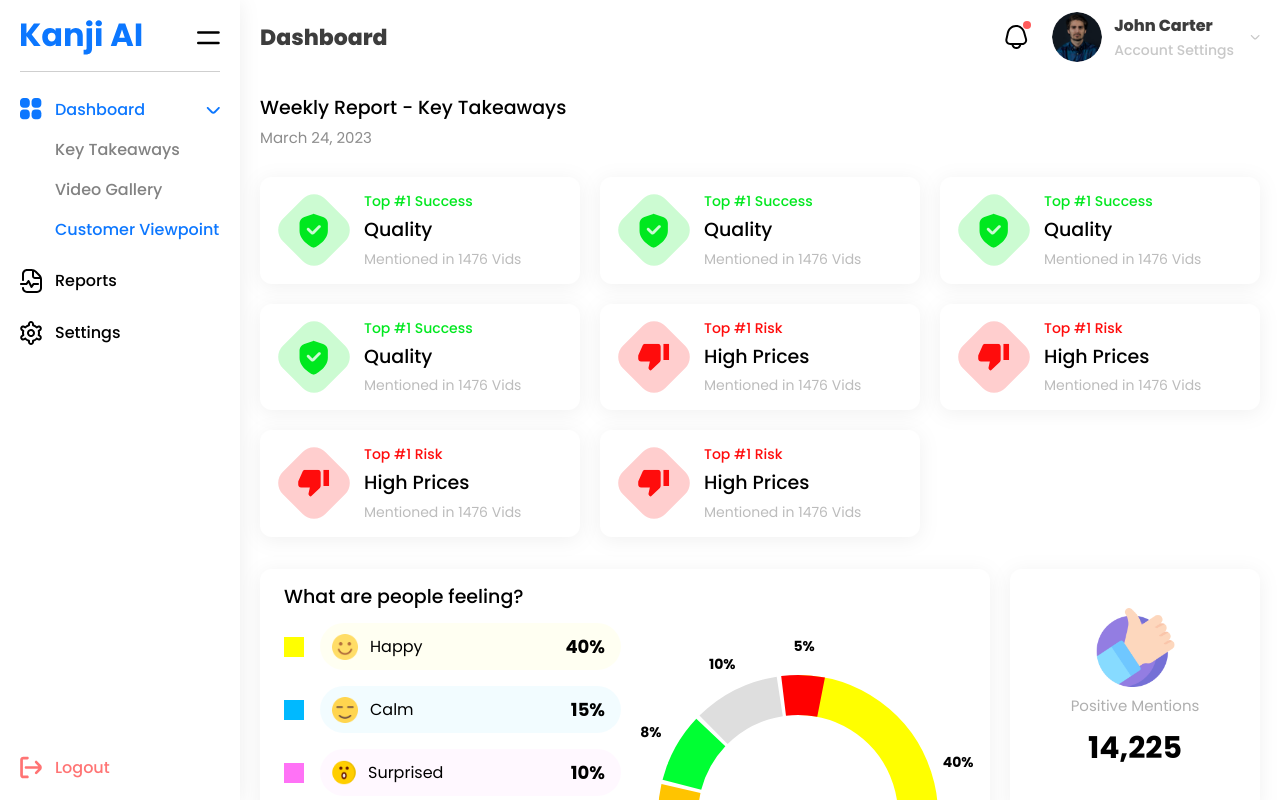
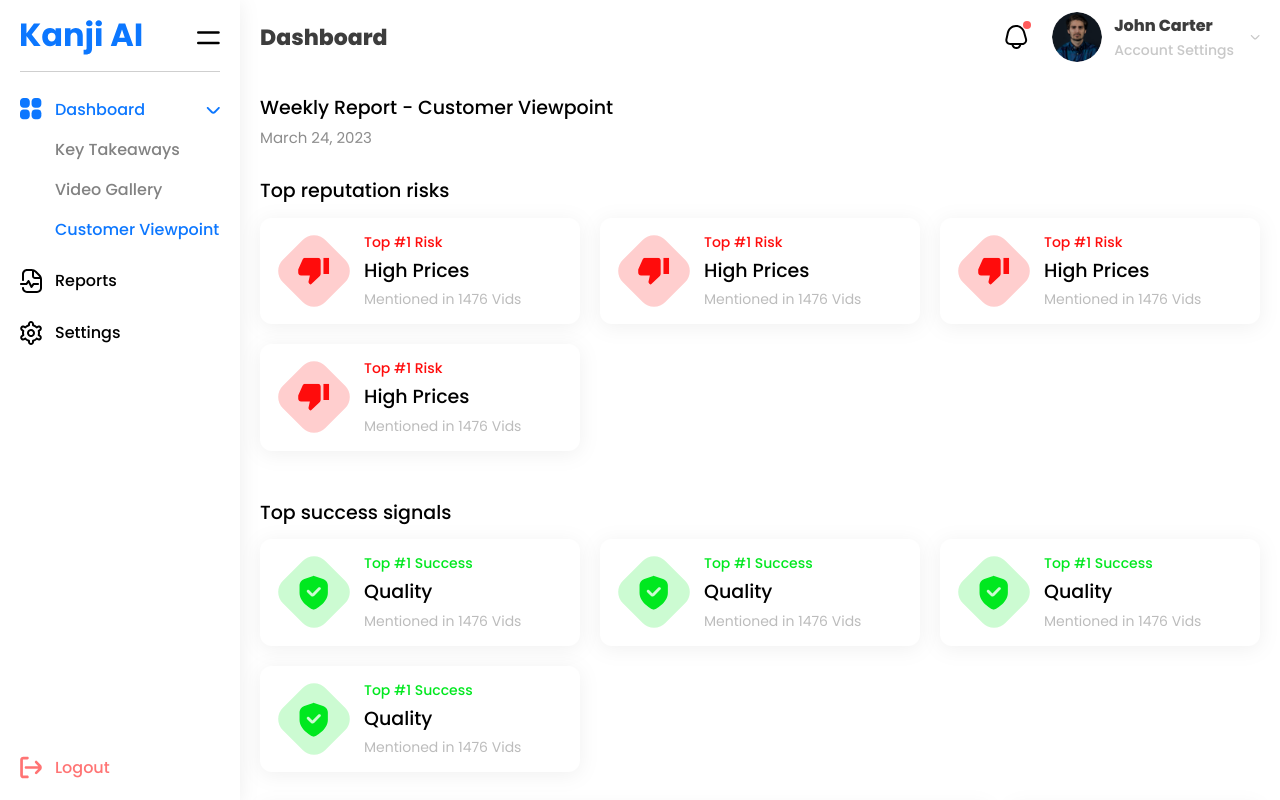
Before and after one commit to sulaimanwebdev/Kanji-AI, a React (Create React App) app: page /dashboard/customer-viewpoint in a window 1280 px wide. Shown: the top 800 px of the page. Built offline with nearby package versions, Linux system fonts and the light colour scheme.

Commit message:
Changes added. All set and done

```diff
--- a/src/components/Chart.js
+++ b/src/components/Chart.js
@@ -1,10 +1,10 @@
 
 const Chart = ({data}) => {
-  const chartSize = 300; // Size of the circular chart
+  const chartSize = window.innerWidth > 800 ? 300 : window.innerWidth > 362 ? 200 : 150; // Size of the circular chart
   const center = chartSize / 2; // Center point of the chart
   const radius = chartSize / 2 - 30; // Radius of the chart (adjusted for padding and section size)
   const gapAngle = 1.85; // Angle in degrees for the gap between sections
-  const strokeWidth = 40; // Width of the chart stroke
+  const strokeWidth = window.innerWidth > 800 ? 40 : window.innerWidth > 362 ? 30 : 20; // Width of the chart stroke
   const textOffset = 15; // Offset for spacing between text and chart
 
   // Calculate the starting angle and end angle for each data point
--- a/src/components/Skeletons/CustomerViewpoint.js
+++ b/src/components/Skeletons/CustomerViewpoint.js
@@ -1,7 +1,7 @@
 import Navigation from '../Navigation';
 
 const CustomerViewpoint = () => {
-   let array = [1,2,3,4,5,6,7,8,9,10]
+   let array = [1,2,3,4,5,6,7,8,9,10];
   return (
     <>
     <div>
@@ -42,9 +42,11 @@
             <div className="w-[170px] py-3 bg-[#F3F1F1] skeleton-box rounded-full"></div>
             <div className="w-[100px] py-2 bg-[#F3F1F1] skeleton-box rounded-full mt-2"></div>
 
+            <div className="mt-8">
+            <div className="w-[190px] py-3 bg-[#F3F1F1] skeleton-box rounded-full"></div>
             <div className="grid grid-cols-1 sm2:grid-cols-2 lg2:grid-cols-3 xl2:grid-cols-4 gap-5 mt-6">
                   {
-                    array.map((ele, index)=>{
+                    array.slice(0,4).map((ele, index)=>{
                       return(
                   <div key={index} className="cardShadow flex items-center gap-5 bg-white rounded-xl px-6 py-3.5 overflow-hidden">
                      <div className="flex items-center justify-center rounded-2xl bg-[#F3F1F1] skeleton-box rotate-45 w-[60px] h-[60px]"></div>
@@ -58,6 +60,30 @@
                     })
                   }
                </div>
+                 </div>
+
+
+
+                 <div className="mt-8">
+            <div className="w-[190px] py-3 bg-[#F3F1F1] skeleton-box rounded-full"></div>
+            <div className="grid grid-cols-1 sm2:grid-cols-2 lg2:grid-cols-3 xl2:grid-cols-4 gap-5 mt-6">
+                  {
+                    array.slice(0,4).map((ele, index)=>{
+                      return(
+                  <div key={index} className="cardShadow flex items-center gap-5 bg-white rounded-xl px-6 py-3.5 overflow-hidden">
+                     <div className="flex items-center justify-center rounded-2xl bg-[#F3F1F1] skeleton-box rotate-45 w-[60px] h-[60px]"></div>
+                     <div>
+                     <div className="w-[70px] rounded-full bg-[#F3F1F1] skeleton-box h-[15px] mb-2"></div>
+                     <div className="w-[130px] rounded-full bg-[#F3F1F1] skeleton-box h-[25px] mb-2"></div>
+                     <div className="w-[170px] rounded-full bg-[#F3F1F1] skeleton-box h-[15px]"></div>
+                     </div>
+                  </div>
+                      )
+                    })
+                  }
+               </div>
+                 </div>
+
 
 
                <div className="grid grid-cols-1 sm4:grid-cols-[1fr,250px] xl2:grid-cols-[1fr,300px] gap-5 mt-8">
--- a/src/components/Skeletons/KeyTakeaways.js
+++ b/src/components/Skeletons/KeyTakeaways.js
@@ -102,6 +102,27 @@
                  </div>
 
 
+                 <div className="mt-8">
+            <div className="w-[190px] py-3 bg-[#F3F1F1] skeleton-box rounded-full"></div>
+            <div className="grid grid-cols-1 sm2:grid-cols-2 lg2:grid-cols-3 xl2:grid-cols-4 gap-5 mt-6">
+                  {
+                    array.map((ele, index)=>{
+                      return(
+                  <div key={index} className="cardShadow flex items-center gap-5 bg-white rounded-xl px-6 py-3.5 overflow-hidden">
+                     <div className="flex items-center justify-center rounded-2xl bg-[#F3F1F1] skeleton-box rotate-45 w-[60px] h-[60px]"></div>
+                     <div>
+                     <div className="w-[70px] rounded-full bg-[#F3F1F1] skeleton-box h-[15px] mb-2"></div>
+                     <div className="w-[130px] rounded-full bg-[#F3F1F1] skeleton-box h-[25px] mb-2"></div>
+                     <div className="w-[170px] rounded-full bg-[#F3F1F1] skeleton-box h-[15px]"></div>
+                     </div>
+                  </div>
+                      )
+                    })
+                  }
+               </div>
+                 </div>
+
+
            </div>
 
 
--- a/src/components/Skeletons/Settings.js
+++ b/src/components/Skeletons/Settings.js
@@ -38,7 +38,6 @@
                 <div className="bg-[#F3F1F1] skeleton-box rounded-full md:min-w-[200px] md:min-h-[200px] overflow-hidden"></div>
                 <div className="w-full">
                 <div className="bg-[#F3F1F1] skeleton-box w-full rounded-md h-[60px]"></div>
-                <div className="bg-[#F3F1F1] skeleton-box w-full rounded-md h-[60px] mt-5"></div>
                 <div className="bg-[#F3F1F1] skeleton-box w-full rounded-md h-[60px] mt-5"></div>
               </div>
              </div>
--- a/src/pages/CustomerViewpoint.js
+++ b/src/pages/CustomerViewpoint.js
@@ -148,7 +148,7 @@
            </div>
 
           <div className="mt-8">
-             <div className="text-[19px] font-[500]">Weekly Report - Key Takeaways</div>
+             <div className="text-[19px] font-[500]">Weekly Report - Customer Viewpoint</div>
              <div className="text-[15px] text-not-gray mt-1">March 24, 2023</div>
 
 
@@ -157,6 +157,30 @@
            <div className="mt-7">
 
            <div>
+           <div>
+                <div className="text-[19px] font-[500] mb-3">Top reputation risks</div>
+               <div className="grid grid-cols-1 sm2:grid-cols-2 lg2:grid-cols-3 xl2:grid-cols-4 gap-5">
+                  {
+                    array.map((ele, index)=>{
+                      return(
+                  <div key={index} className="cardShadow flex items-center gap-5 bg-white rounded-xl px-6 py-3.5 overflow-hidden">
+                     <div className="flex items-center justify-center rounded-2xl bg-[#FF0C0C] bg-opacity-20 rotate-45 w-[60px] h-[60px]"><svg className="-rotate-45" width="32" height="27" viewBox="0 0 40 35" fill="none" xmlns="http://www.w3.org/2000/svg"><path d="M25.4545 0H9.09091C7.58182 0 6.29091 0.875 5.74545 2.135L0.254545 14.4725C0.0909091 14.875 0 15.295 0 15.75V19.25C0 21.175 1.63636 22.75 3.63636 22.75H15.1091L13.3818 30.7475L13.3273 31.3075C13.3273 32.025 13.6364 32.69 14.1273 33.1625L16.0545 35L28.0364 23.4675C28.6909 22.8375 29.0909 21.9625 29.0909 21V3.5C29.0909 1.575 27.4545 0 25.4545 0ZM32.7273 0V21H40V0H32.7273Z" fill="#FF0C0C"/></svg></div>
+                     <div>
+                       <div className="text-[14px] text-[#FF0C0C] font-[500]">Top #1 Risk</div>
+                       <div className="text-[19px] font-[500] mt-1">High Prices</div>
+                       <div className="text-[14px] text-[#BCBCBC] mt-1">Mentioned in 1476 Vids</div>
+                     </div>
+                  </div>
+                      )
+                    })
+                  }
+               </div>
+             </div>
+
+
+
+             <div className="mt-12">
+                <div className="text-[19px] font-[500] mb-3">Top success signals</div>
                <div className="grid grid-cols-1 sm2:grid-cols-2 lg2:grid-cols-3 xl2:grid-cols-4 gap-5">
                   {
                     array.map((ele, index)=>{
@@ -172,22 +196,8 @@
                       )
                     })
                   }
-
-               {
-                    array.map((ele, index)=>{
-                      return(
-                  <div key={index} className="cardShadow flex items-center gap-5 bg-white rounded-xl px-6 py-3.5 overflow-hidden">
-                     <div className="flex items-center justify-center rounded-2xl bg-[#FF0C0C] bg-opacity-20 rotate-45 w-[60px] h-[60px]"><svg className="-rotate-45" width="32" height="27" viewBox="0 0 40 35" fill="none" xmlns="http://www.w3.org/2000/svg"><path d="M25.4545 0H9.09091C7.58182 0 6.29091 0.875 5.74545 2.135L0.254545 14.4725C0.0909091 14.875 0 15.295 0 15.75V19.25C0 21.175 1.63636 22.75 3.63636 22.75H15.1091L13.3818 30.7475L13.3273 31.3075C13.3273 32.025 13.6364 32.69 14.1273 33.1625L16.0545 35L28.0364 23.4675C28.6909 22.8375 29.0909 21.9625 29.0909 21V3.5C29.0909 1.575 27.4545 0 25.4545 0ZM32.7273 0V21H40V0H32.7273Z" fill="#FF0C0C"/></svg></div>
-                     <div>
-                       <div className="text-[14px] text-[#FF0C0C] font-[500]">Top #1 Risk</div>
-                       <div className="text-[19px] font-[500] mt-1">High Prices</div>
-                       <div className="text-[14px] text-[#BCBCBC] mt-1">Mentioned in 1476 Vids</div>
-                     </div>
-                  </div>
-                      )
-                    })
-                  }
                </div>
+             </div>
              </div>
 
 
@@ -214,7 +224,8 @@
                  </div>
 
                  <div className="h-full flex items-center justify-center">
-                    {/* <img src="/images/chart.svg" alt="chart" className="w-full max-w-[450px] self-center" /> */}
+
+                    {/* The chart is dynamic if you change the percentage in the data array it will also change the chart as per percentage */}
                     <Chart data={data}/>
                  </div>
                 </div>
@@ -226,7 +237,7 @@
                     </div>
 
                     <div className="cardShadow bg-white h-[calc(50%-10px)] mt-5 flex items-center justify-center flex-col rounded-xl px-5 py-3.5">
-                        <img src="/images/positive-vote.png" alt="positive" />
+                        <img src="/images/negative-vote.png" alt="negative" />
                         <div className="text-[15px] text-[#AFAFAF] mt-2">Negative Mentions</div>
                         <div className="text-[30px] font-bold mt-2">11,420</div>
                     </div>
--- a/src/pages/VideoGallery.js
+++ b/src/pages/VideoGallery.js
@@ -73,7 +73,7 @@
           <div className="mt-8">
              <div className="flex lg:items-center lg:justify-between flex-col lg:flex-row gap-5 lg:gap-0">
               <div>
-               <div className="text-[19px] font-[500]">Weekly Report - Key Takeaways</div>
+               <div className="text-[19px] font-[500]">Weekly Report - Video Gallery</div>
                <div className="text-[15px] text-not-gray mt-1">March 24, 2023</div>
               </div>
 
```
Also changed, not shown: src/components/Navigation.js (+5 -4 lines), src/pages/Settings.js (+0 -8 lines), public/images/negative-vote.png (added).
